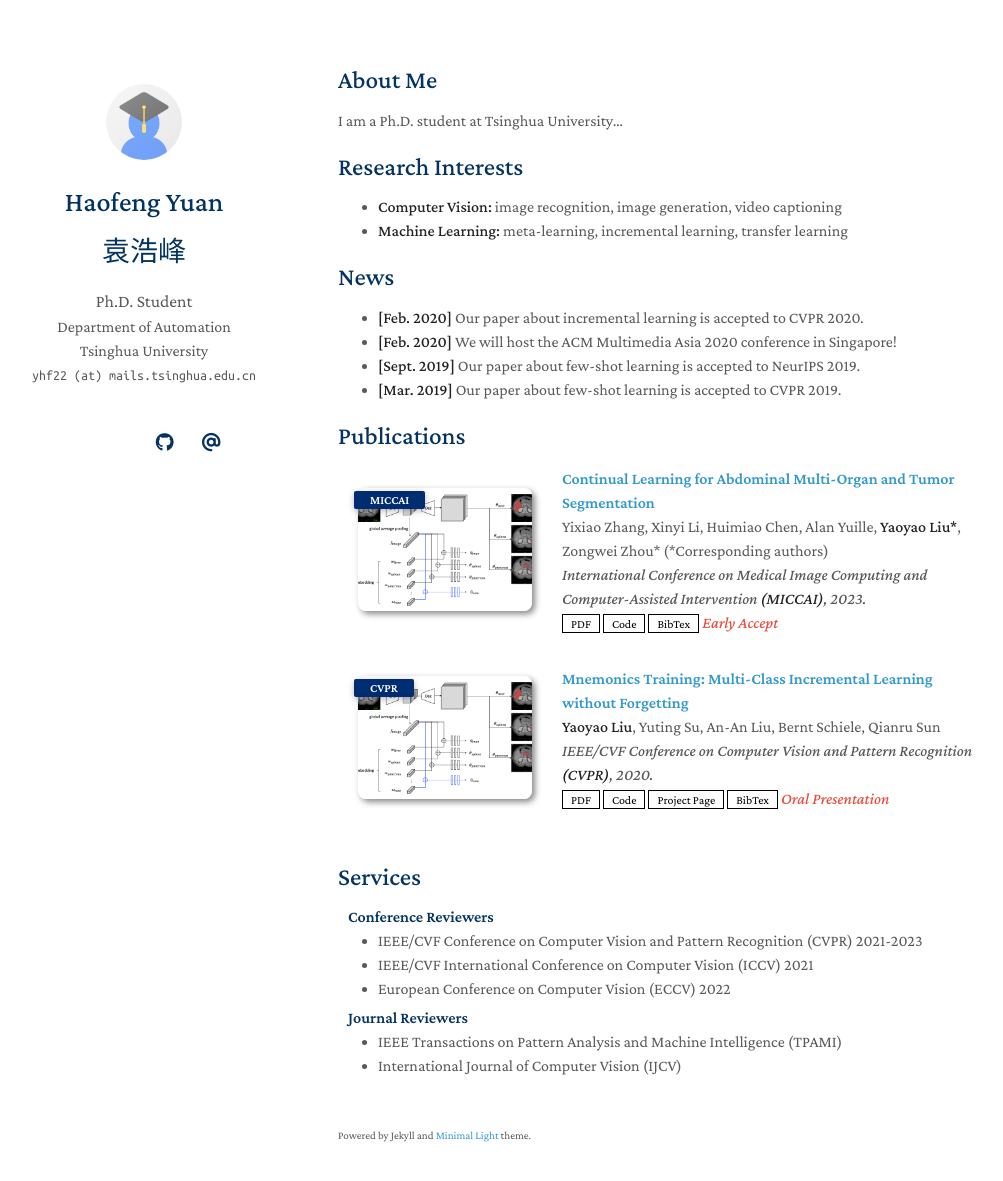
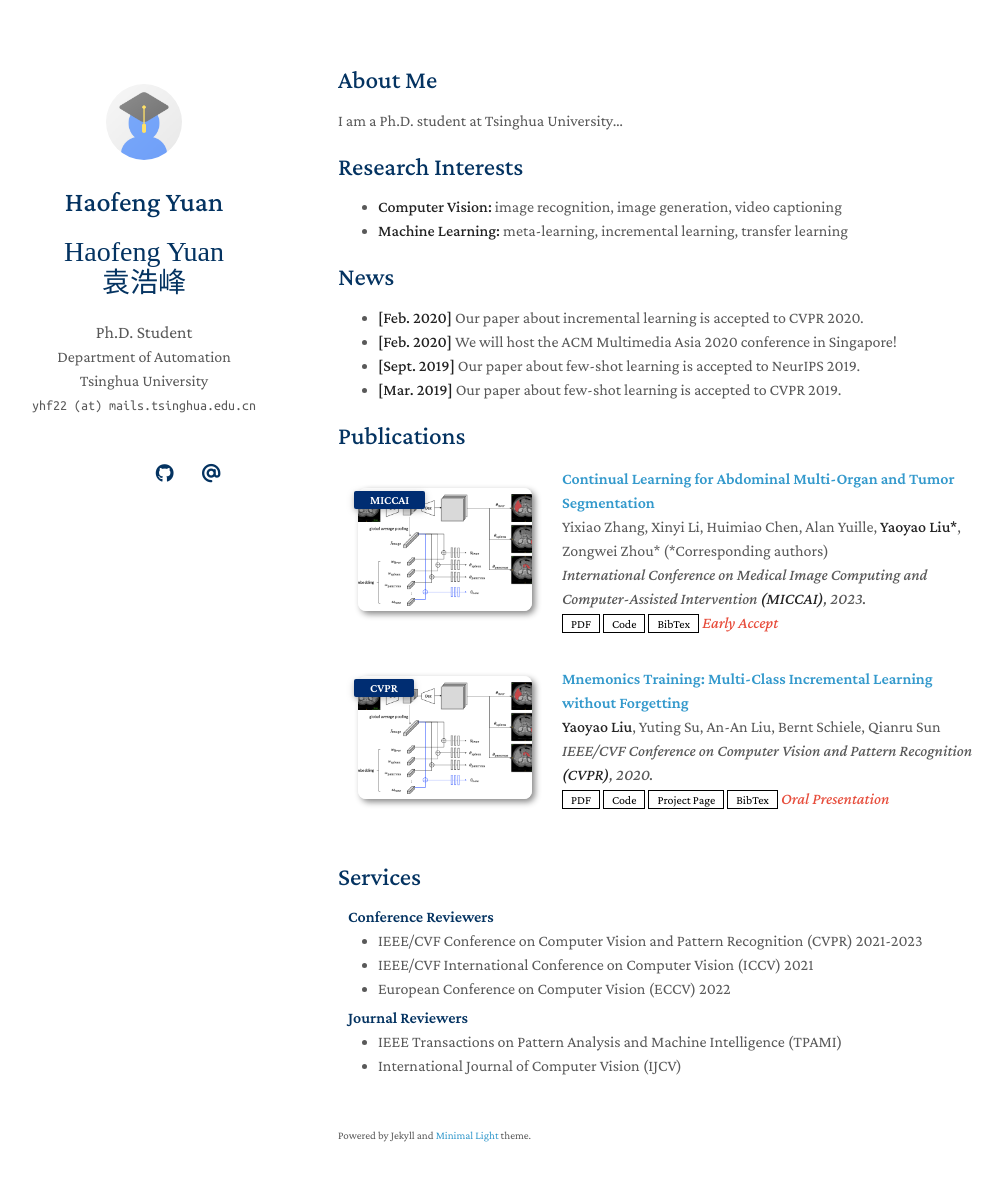
Before and after one commit to Xyz-yuanhf/Xyz-yuanhf.github.io, a Jekyll site: the page built from index.md, in a window 1280 px wide and 1216 px high. Shown: the top 1181 px of the window, without its empty margins (132-1135 px from the left). Built offline with Jekyll 4.4.1, drawn with Linux system fonts in a browser that asks for light colours; a style sheet for code colours, icons or effects is not loaded; our own code applies the rules of GitHub Pages for plain Markdown files.

Commit message:
Update homepage.html

```diff
--- a/_layouts/homepage.html
+++ b/_layouts/homepage.html
@@ -45,7 +45,7 @@
 
         <h1>{{ site.title }}</h1>
 
-        <h1 style="font-family: 'KaiTi', '楷体', serif;">袁浩峰</h1>
+        <h1 style="font-family: 'KaiTi', '楷体', serif;">{{ site.title }}<br>袁浩峰</h1>
 
         {% if site.position %}
         <position style="font-size:1.10rem;">{{ site.position }}</position>
```
